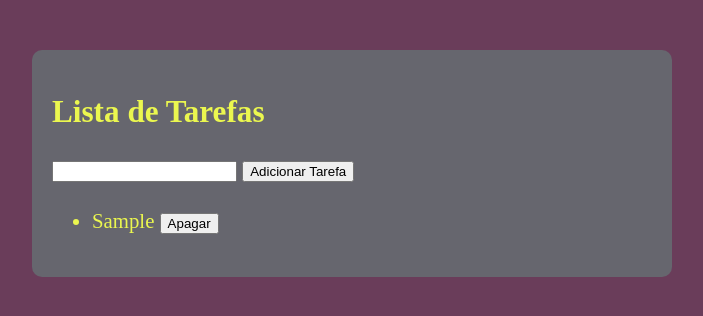
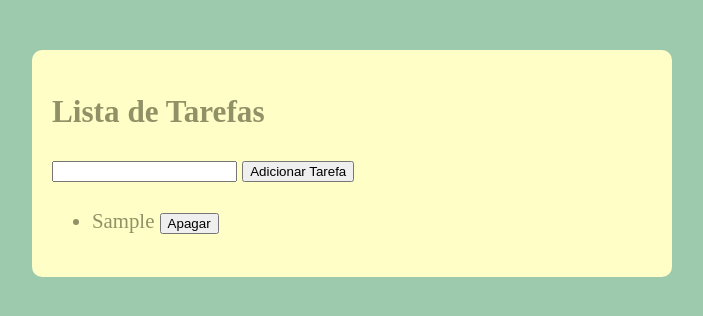
Before and after one commit to GabryelJackson/Estudando-JS, a plain HTML site: page aula49/index.html in a window 1280 px wide. Both pictures are taken after typing "Sample" into the empty fields and a click on the button "Adicionar Tarefa". Shown: the whole page, without its empty margins (288-991 px from the left). Drawn offline with Linux system fonts and the light colour scheme; a web font is replaced by a local one.

Commit message:
finalmente aprendi como se faz uma tarefa kkk

```diff
--- a/aula49/assets/css/style.css
+++ b/aula49/assets/css/style.css
@@ -1,11 +1,11 @@
 @import url('https://fonts.googleapis.com/css2?family=Abhaya+Libre:wght@400;500;600;700;800&display=swap');
 
 :root {
-    --cor1: #6a3d5a;
-    --cor2: #66666e;
-    --cor3: #6d8d76;
-    --cor4: #b0c65a;
-    --cor5: #ebf74f;
+    --cor1: #9dc9ac;
+    --cor2: #fffec7;
+    --cor3: #f56218;
+    --cor4: #ff9d2e;
+    --cor5: #919167;
     --fonte1: 'Abhaya Libre', serif;
 
 }
--- a/aula49/assets/js/index.js
+++ b/aula49/assets/js/index.js
@@ -1,6 +1,14 @@
 const inputNovaTarefa = document.querySelector('.inputNovaTarefa');
 const btnAddTarefa = document.querySelector('.btnAddTarefa');
 const tarefas = document.querySelector('.tarefas');
+
+btnAddTarefa.addEventListener('click', function() {
+    if(inputNovaTarefa.value === '') {
+        alert('Lembre-se de adicionar uma tarefa!');
+    } else {
+        criaTarefa(inputNovaTarefa.value);
+    }
+});
 
 inputNovaTarefa.addEventListener('keypress', function(e) {
     if(e.keyCode === 13) {
@@ -12,31 +20,32 @@ inputNovaTarefa.addEventListener('keypress', function(e) {
     }
 });
 
-btnAddTarefa.addEventListener('click', function() {
-    if(inputNovaTarefa.value === '') {
-        alert('Lembre-se de adicionar uma tarefa!');
-    } else {
-        criaTarefa(inputNovaTarefa.value);
-    }
-});
+function criaTarefa(textoDoInput) {
+    const li = criaLi();
+    li.innerHTML = textoDoInput;
+    tarefas.appendChild(li);
+    limpaInput();
+    criaBotaoApagar(li);
+    salvarTarefa();
+}
 
 function criaLi() {
     const li = document.createElement('li');
     return li;
 }
 
-function limpaTarefa() {
+function limpaInput() {
     inputNovaTarefa.value = '';
     inputNovaTarefa.focus();
 }
 
-function criabotaoApagar(li) {
+function criaBotaoApagar(li) {
     li.innerHTML += ' ';
     const botaoApagar = document.createElement('button');
-    botaoApagar.innerHTML = 'Apagar';
-    li.appendChild(botaoApagar);
+    botaoApagar.innerText = 'Apagar';
     botaoApagar.setAttribute('class', 'btnApagar');
     botaoApagar.setAttribute('title', 'Apagar Tarefa');
+    li.appendChild(botaoApagar);
     botaoApagar.addEventListener('click', function(e) {
         const el = e.target;
         if(el.classList.contains('btnApagar')) {
@@ -48,33 +57,23 @@ function criabotaoApagar(li) {
 
 function salvarTarefa() {
     const todasAsTarefas = tarefas.querySelectorAll('li');
-    const listaDasTarefas = [];
+    const listaDeTarefas = [];
     for(let tarefas of todasAsTarefas) {
         let textoDaTarefa = tarefas.innerText;
         textoDaTarefa = textoDaTarefa.replace('Apagar', '').trim();
-        console.log(textoDaTarefa);
-        listaDasTarefas.push(textoDaTarefa);
+        listaDeTarefas.push(textoDaTarefa);
     }
-    console.log(listaDasTarefas);
-    const tarefasJSON = JSON.stringify(listaDasTarefas);
+    const tarefasJSON = JSON.stringify(listaDeTarefas);
     localStorage.setItem('tarefas', tarefasJSON);
+    console.log(listaDeTarefas);
 }
 
-function adicionaTarefasSalvas() {
+function adicionarTarefasSalvas() {
     const tarefas = localStorage.getItem('tarefas');
-    const listaDeTarefasSalvas = JSON.parse(tarefas);
-    for(let tarefa of listaDeTarefasSalvas) {
+    const listasDeTarefasSalvas = JSON.parse(tarefas);
+    for(let tarefa of listasDeTarefasSalvas) {
         criaTarefa(tarefa);
     }
 }
 
-function criaTarefa(textoDoInput) {
-    const li = criaLi();
-    li.innerHTML = textoDoInput;
-    tarefas.appendChild(li);
-    limpaTarefa();
-    criabotaoApagar(li);
-    salvarTarefa();
-}
-
-adicionaTarefasSalvas();
+adicionarTarefasSalvas();
```
